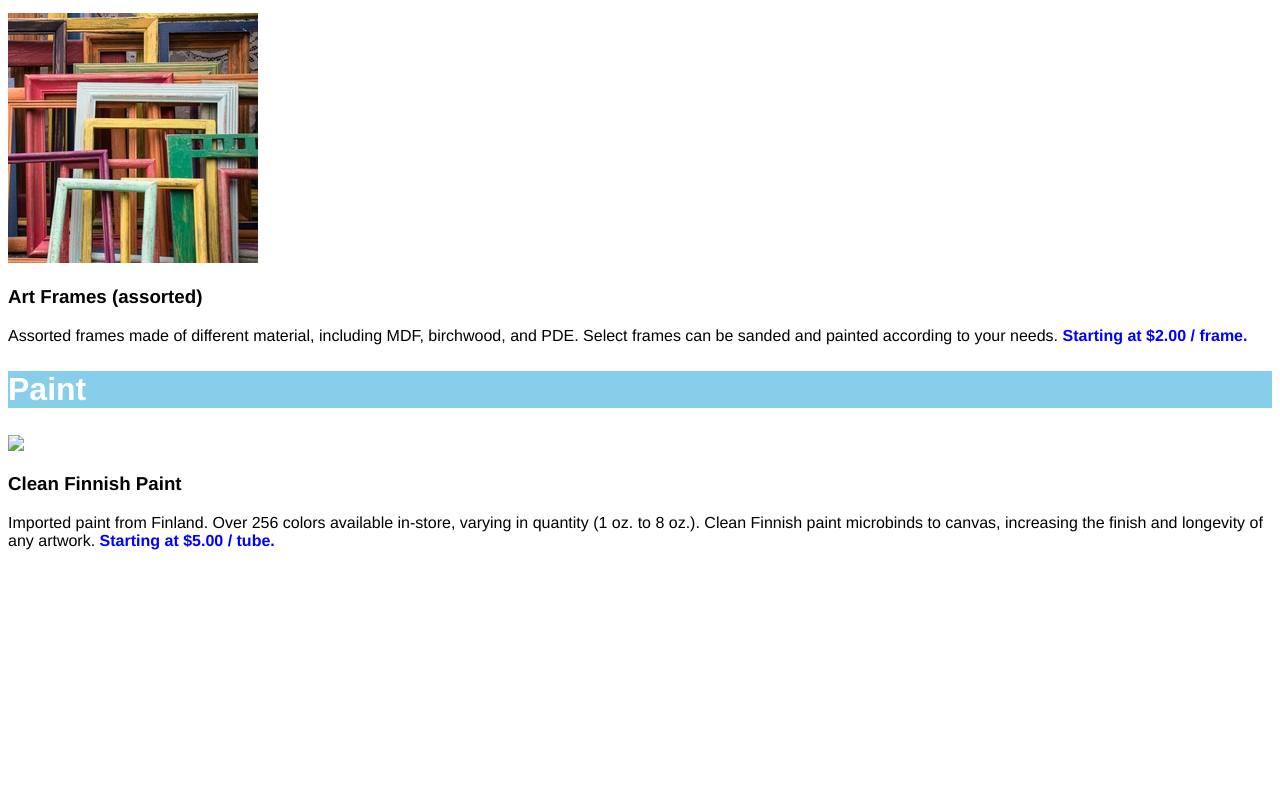
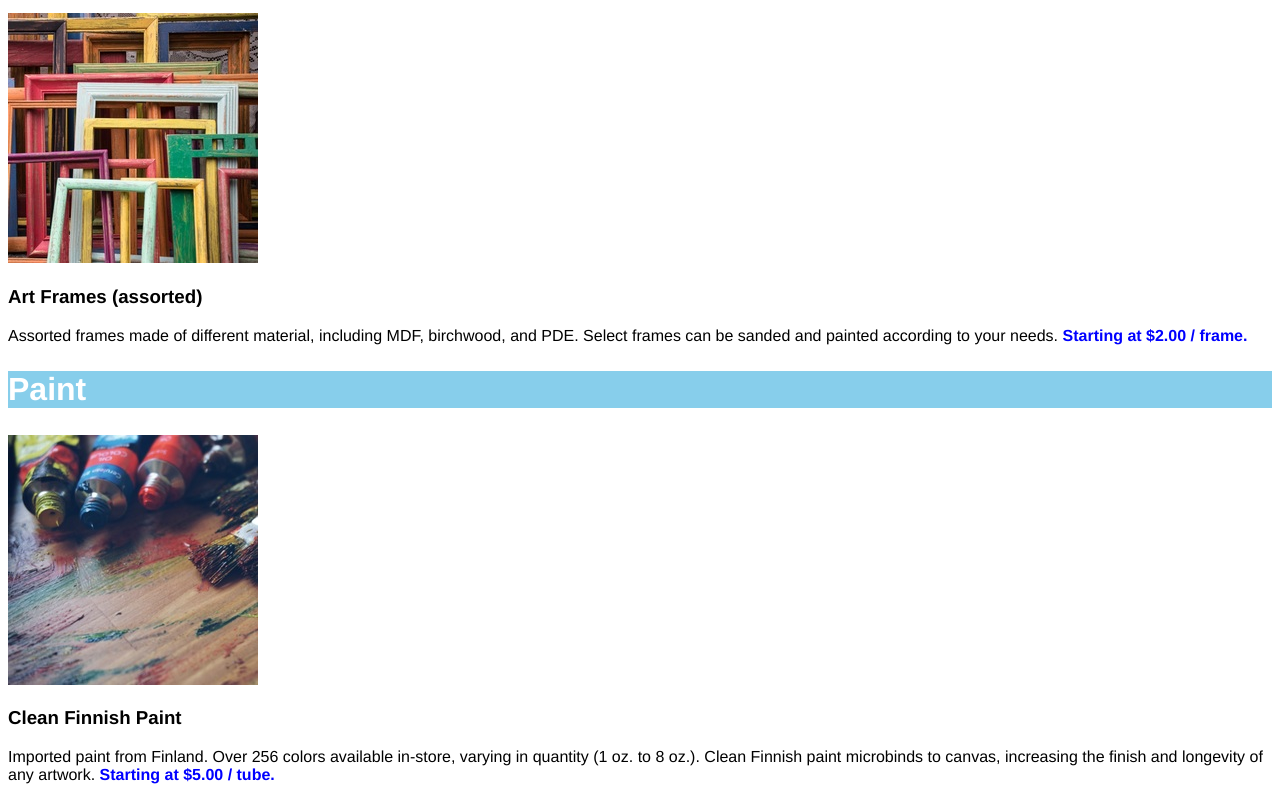
Before and after one commit to cerosner/DasmotosArtsAndCrafts, a plain HTML site: page index.html in a window 1280 px wide. Shown: the part 721-1521 px from the top of the page. Before the commit the page ends 1287 px from the top, so only its background shows below. Drawn offline with Linux system fonts and the light colour scheme.

Commit message:
Fixed Paint img locator

```diff
--- a/index.html
+++ b/index.html
@@ -24,7 +24,7 @@
     <div id="paint">
       <h2>Paint</h2>
     </div>
-    <img src="./resources/images/paint.jpeg">
+    <img src="./resources/images/paints.jpeg">
     <h3>Clean Finnish Paint</h3>
     <p>Imported paint from Finland. Over 256 colors available in-store, varying in quantity (1 oz. to 8 oz.). Clean Finnish paint microbinds to canvas, increasing the finish and longevity of any artwork. <span class="price">Starting at $5.00 / tube.</span></p>
   </body>
```
